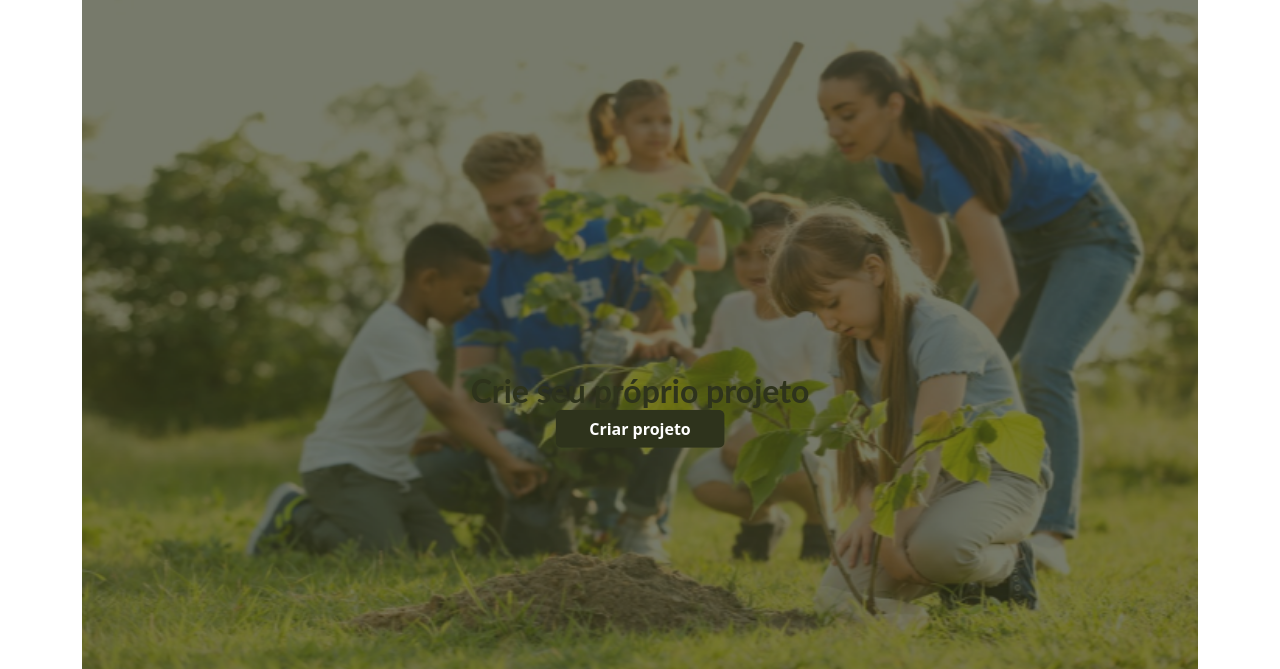
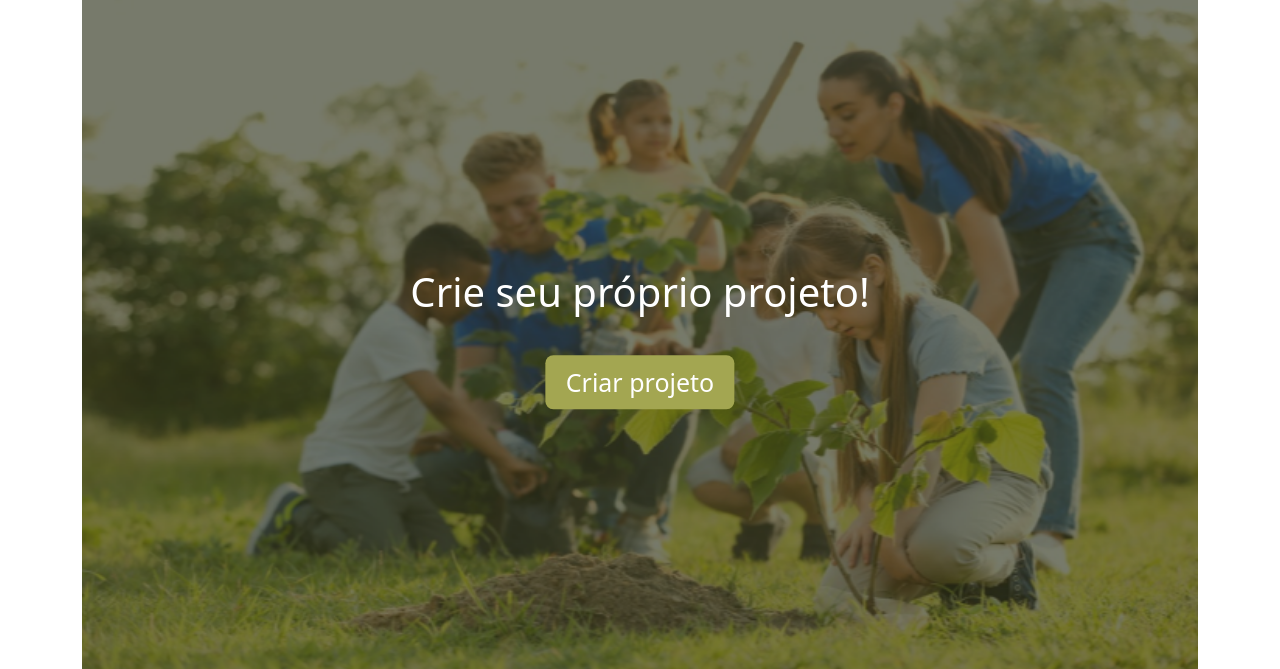
Before and after one commit to murilo5341/Voluntari-, a FastAPI app: page / in a window 1280 px wide. Shown: the part 2598-3267 px from the top of the page. Run offline with FastAPI, Linux system fonts and the light colour scheme; some libraries are stand-ins or nearby versions.

Commit message:
Criar Projeto Homepage pt2

```diff
--- a/templates/main/pages/index.html
+++ b/templates/main/pages/index.html
@@ -8,7 +8,7 @@
       height: 100px;
        /* Centraliza horizontalmente e adiciona margens superior e inferior de 5px */
     }
-    h1{
+    #titulo1{
         font-size: 30px;
         font-family: 'lato';
         font-weight: bold;
@@ -97,23 +97,19 @@
       transform: translate(-50%, -50%);
       text-align: center;
   }
-
-  .centered-content h1 {
-      margin: 0;
-      font-size: 2em;
+  .centered-content a {
+      padding: 10px 20px;
+      font-size: 1em;
+      background-color: #A3A651;
+      text-decoration: none;
+      color: white;
+      border-radius: 8px;
+      cursor: pointer;
+      font-size: 25px;
   }
 
-  .centered-content button {
-      padding: 10px 20px;
-      font-size: 1em;
-      background-color: #2E331C;
-      color: white;
-      border: none;
-      cursor: pointer;
-  }
-
-  .centered-content button:hover {
-      background-color: #3a3f2a;
+  .centered-content a:hover {
+      background-color: #7b7e45;
   }
       @media (min-width: 768px) {
         .card img {
@@ -123,7 +119,7 @@
   </style>
 <div class="green-rectangle rounded mt-5 mx-auto"></div>
 
-<h1>Projetos em Destaque</h1>
+<h1 id="titulo1">Projetos em Destaque</h1>
 <h2>Projetos impulsionados pelos criadores.</h2>
 
 <div id="carouselExampleControls" class="carousel slide" data-ride="carousel">
@@ -275,7 +271,7 @@
     </button>
   </div>
 
-  <h1>Projetos recentes</h1>
+  <h1 id="titulo1">Projetos recentes</h1>
 <h2><a href="projetos.html" style="color:#2E331C59">Veja todos os projetos</a></h2>
 
 <div id="carouselExampleControls2" class="carousel slide" data-ride="carousel">
@@ -395,8 +391,8 @@
 <div class="image-container">
     <img src="/static/img/homepageCriarProjeto.png" alt="Imagem de fundo">
     <div class="centered-content">
-        <h1 class="">Crie seu próprio projeto</h1>
-        <a href="#" class="btn fw-semibold d-grid gap-2 col-6 mx-auto" style="color:white; background-color:#2E331C;">Criar projeto</a>
+        <h1 class="mb-5">Crie seu próprio projeto!</h1>
+        <a href="#">Criar projeto</a>
     </div>
 </div>
 {% endblock %}
```
